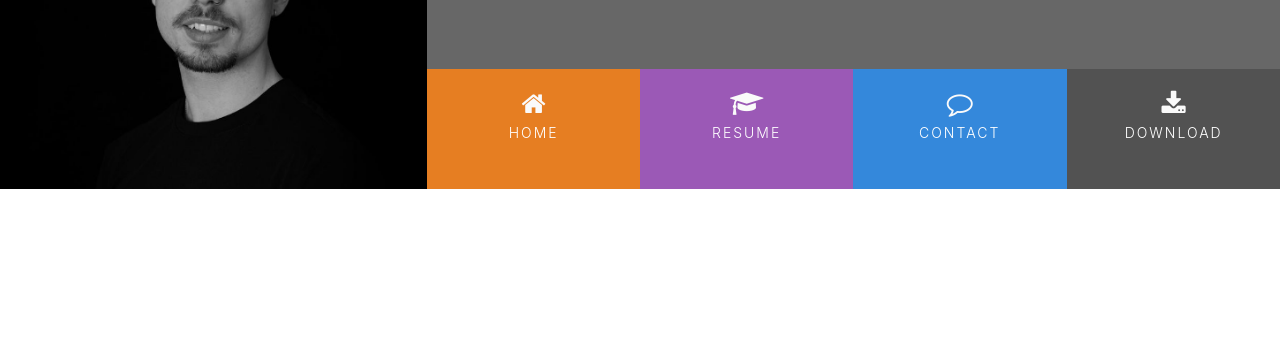
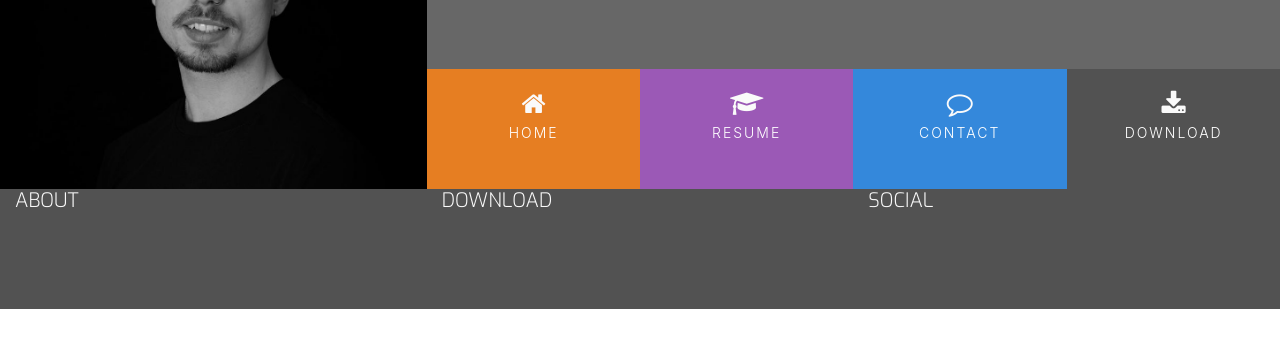
Before and after one commit to danny-fla/resume, a plain HTML site: page index.html in a window 1280 px wide. Shown: the part 180-528 px from the top of the page. Drawn offline with nearby package versions, Linux system fonts and the light colour scheme.

Commit message:
add footer styling

```diff
--- a/assets/style.css
+++ b/assets/style.css
@@ -18,6 +18,25 @@
 
 .ui-menu-color-download {
     background-color: #525252;
+}
+
+/* ------------------------------- Special paddings/margins/text */
+
+h1,
+h2,
+h3,
+h4 {
+    margin: 0;
+}
+
+.uppercase {
+    text-transform: uppercase;
+}
+
+.general-sub {
+    font-family: "Exo", sans-serif;
+    font-weight: 300;
+    color: #fafafa;
 }
 /* ------------------------------- Heading */
 header {
@@ -110,3 +129,12 @@ header {
     background: rgba(0,0,0,0.2);
     height: 120px;
 }
+
+/* ------------------------------- Footer */
+
+footer {
+    background-color: #525252;
+    color: #fafafa;
+    min-height: 120px;
+    margin: 0;
+}
--- a/index.html
+++ b/index.html
@@ -54,7 +54,18 @@
 
     </section>
 
-    <footer>
+    <footer class="container-fluid">
+        <div class="row">
+            <div class="col-sm-4">
+                <h5 class="uppercase general-sub">About</h5>
+            </div>
+            <div class="col-sm-4">
+                <h5 class="uppercase general-sub">Download</h5>
+            </div>
+            <div class="col-sm-4">
+                <h5 class="uppercase general-sub">Social</h5>
+            </div>
+        </div>
 
     </footer>
 </body>
```
